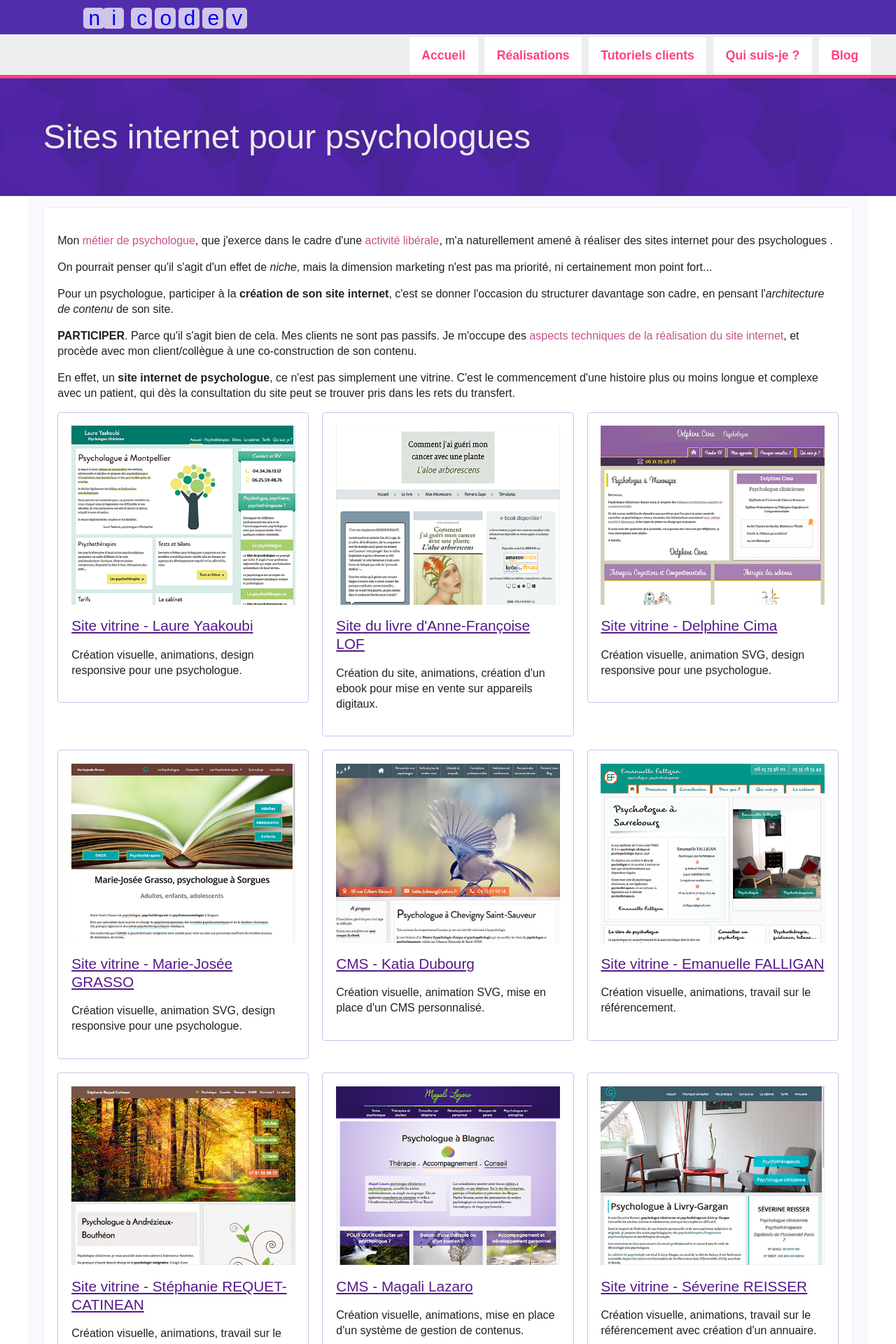
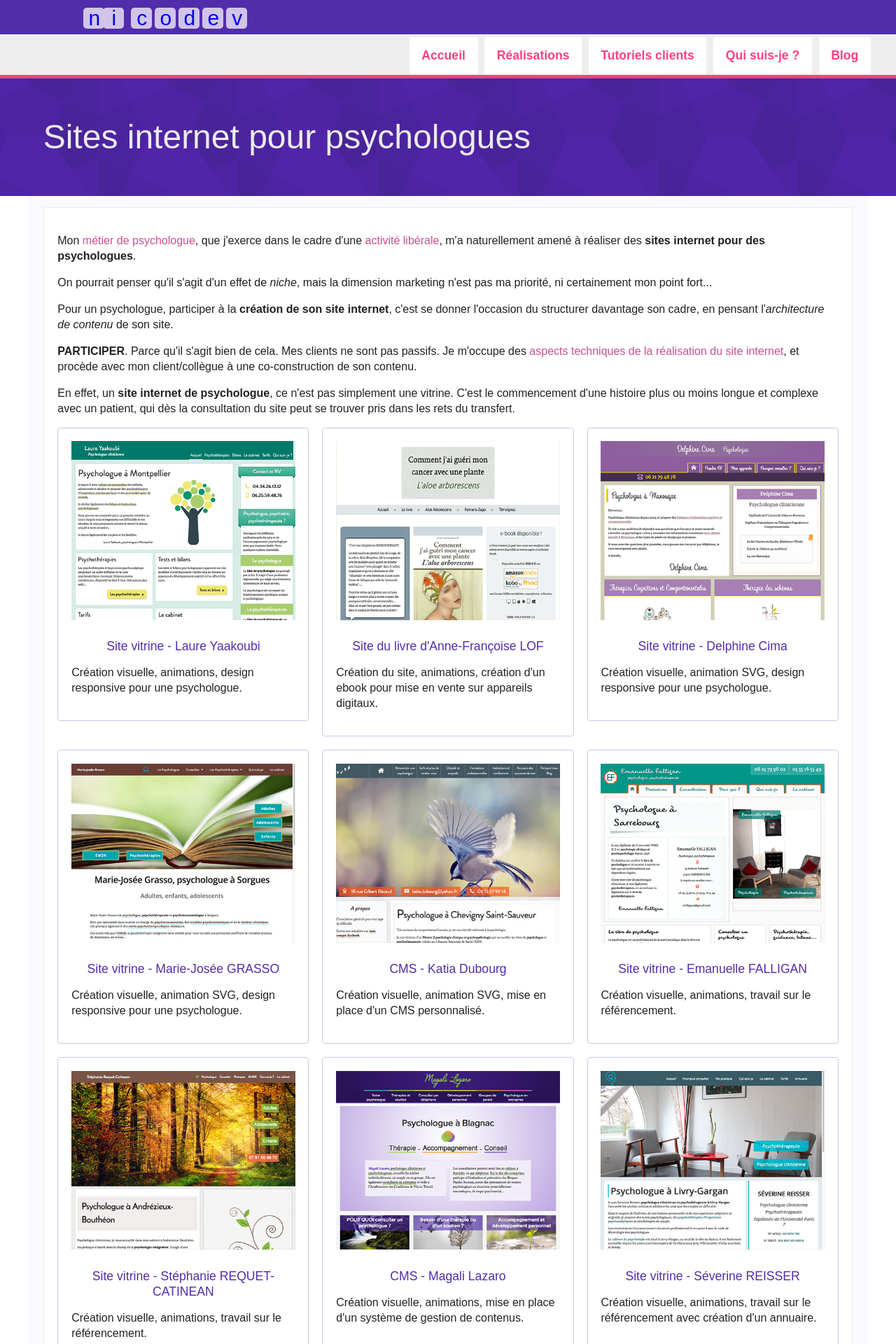
Before and after one commit to nicodev3/nicodev3.github.io, a Jekyll site: the page built from portfolio/site-internet-psychologue.html, in a window 1280 px wide. Shown: the top 1920 px of the page at 70% size. Built offline with Jekyll 4.4.1, drawn with Linux system fonts in a browser that asks for light colours; nearby versions of some CDN libraries.

Commit message:
begin showcase

```diff
--- a/_layouts/default.html
+++ b/_layouts/default.html
@@ -1,7 +1,9 @@
 {% include head.html %}
 {% include header.html %}
-	<div class="page-content-wrapper">
-		<h1 class="page-h1">{{ page.h1 }}</h1>
+	<section class="page-content-wrapper">
+        <header>
+            <h1 class="page-h1">{{ page.h1 }}</h1>
+        </header>
 		{{ content }}
-	</div>
+	</section>
 {% include footer.html %}
--- a/_scss/pages/_portfolio.scss
+++ b/_scss/pages/_portfolio.scss
@@ -49,5 +49,9 @@
 }
 
 .portfolio-h2 {
-  font-size : 1.3em;
+    font-size : 1.1em;
+    text-align : center;
+    font-weight: 400;
+    color: color(primary-color-dark);
+    margin-top: 1.5em;
 }
--- a/portfolio/site-internet-psychologue.html
+++ b/portfolio/site-internet-psychologue.html
@@ -4,110 +4,61 @@
 h1: Sites internet pour psychologues
 permalink: /portfolio/site-internet-psychologues
 ---
-
 <article class="content-fullpage">
-    <p>Mon <a href="http:nicodev3.github.io/developpeur-web/index.html">métier de psychologue</a>, que j'exerce dans le cadre d'une <a
-            href="http://psy92.info" title="www.psy92.info" target="_blank">activité libérale</a>, m'a naturellement amené à réaliser des
-        <stonga>sites internet pour des psychologues</stonga>
-        .
-    </p>
-    <p>On pourrait penser qu'il s'agit d'un effet de <span class="italic-text">niche</span>, mais la dimension
-        marketing n'est pas ma priorité, ni certainement mon point fort...</p>
-    <p>Pour un psychologue, participer à la <strong>création de son site internet</strong>, c'est se donner
-        l'occasion du structurer davantage son cadre, en pensant l'<span
-                class="italic-text">architecture de contenu</span> de son site.</p>
-    <p><b>PARTICIPER</b>. Parce qu'il s'agit bien de cela. Mes clients ne sont pas passifs. Je m'occupe des <a
-            href="">aspects techniques de la réalisation du site internet</a>, et procède avec mon client/collègue à
-        une co-construction de son contenu.</p>
-    <p>En effet, un <strong>site internet de psychologue</strong>, ce n'est pas simplement une vitrine. C'est le
-        commencement d'une histoire plus ou moins longue et complexe avec un patient, qui dès la consultation du
-        site peut se trouver pris dans les rets du transfert.</p>
+    <p>Mon <a href="http:nicodev3.github.io/developpeur-web/index.html">métier de psychologue</a>, que j'exerce dans le cadre d'une <a href="http://psy92.info" title="www.psy92.info" target="_blank">activité libérale</a>, m'a naturellement amené à réaliser des <strong>sites internet pour des psychologues</strong>.</p>
+    <p>On pourrait penser qu'il s'agit d'un effet de <span class="italic-text">niche</span>, mais la dimension marketing n'est pas ma priorité, ni certainement mon point fort...</p>
+    <p>Pour un psychologue, participer à la <strong>création de son site internet</strong>, c'est se donner l'occasion du structurer davantage son cadre, en pensant l'<span class="italic-text">architecture de contenu</span> de son site. </p>
+    <p><b>PARTICIPER</b>. Parce qu'il s'agit bien de cela. Mes clients ne sont pas passifs. Je m'occupe des <a href="">aspects techniques de la réalisation du site internet</a>, et procède avec mon client/collègue à une co-construction de son contenu. </p>
+    <p>En effet, un <strong>site internet de psychologue</strong>, ce n'est pas simplement une vitrine. C'est le commencement d'une histoire plus ou moins longue et complexe avec un patient, qui dès la consultation du site peut se trouver pris dans les rets du transfert. </p>
     <div class="gallery">
         <div class="gallery__item--3 gal-thumb">
-            <a class="portfolio-site-name" title="Psychologue à Montpellier" href="">
-                <img src="/images/screenshots/psy-montpellier.png" alt="site psychologue Montpellier" width="500"
-                     height="400">
-                <span class="thumbover"><svg class="icon icon-thumb"><use xlink:href="#icon-search"></use></svg></span>
-            </a>
-            <h2 class="portfolio-h2"><a href="">Site vitrine - Laure Yaakoubi</a></h2>
+            <a class="portfolio-site-name" title="Psychologue à Montpellier" href="showcase-psychologue-montpellier.html"><img src="/images/screenshots/psy-montpellier.png" alt="site psychologue Montpellier" width="500" height="400"><span class="thumbover"><svg class="icon icon-thumb"><use xlink:href="#icon-search"></use></svg></span></a>
+            <h2 class="portfolio-h2">Site vitrine - Laure Yaakoubi</h2>
             <p>Création visuelle, animations, design responsive pour une psychologue.</p>
         </div>
         <div class="gallery__item--3 gal-thumb">
-            <a class="portfolio-site-name" title="Anne-Françoise LOF" href="">
-                <img src="/images/screenshots/aloe.png" alt="Site aloe arborescens" width="500" height="400">
-                <span class="thumbover"><svg class="icon icon-thumb"><use xlink:href="#icon-search"></use></svg></span>
-            </a>
-            <h2 class="portfolio-h2"><a href="">Site du livre d'Anne-Françoise LOF</a></h2>
+            <a class="portfolio-site-name" title="Anne-Françoise LOF" href=""><img src="/images/screenshots/aloe.png" alt="Site aloe arborescens" width="500" height="400"><span class="thumbover"><svg class="icon icon-thumb"><use xlink:href="#icon-search"></use></svg></span></a>
+            <h2 class="portfolio-h2">Site du livre d'Anne-Françoise LOF</h2>
             <p>Création du site, animations, création d'un ebook pour mise en vente sur appareils digitaux.</p>
         </div>
         <div class="gallery__item--3 gal-thumb">
-            <a class="portfolio-site-name" title="Psychologue à Manosque" href="">
-                <img src="/images/screenshots/psy-manosque.png" alt="Psychologue à Manosque" width="500"
-                     height="400">
-                <span class="thumbover"><svg class="icon icon-thumb"><use xlink:href="#icon-search"></use></svg></span>
-            </a>
-            <h2 class="portfolio-h2"><a href="">Site vitrine - Delphine Cima</a></h2>
+            <a class="portfolio-site-name" title="Psychologue à Manosque" href=""><img src="/images/screenshots/psy-manosque.png" alt="Psychologue à Manosque" width="500" height="400"> <span class="thumbover"><svg class="icon icon-thumb"><use xlink:href="#icon-search"></use></svg></span></a>
+            <h2 class="portfolio-h2">Site vitrine - Delphine Cima</h2>
             <p>Création visuelle, animation SVG, design responsive pour une psychologue.</p>
         </div>
         <div class="gallery__item--3 gal-thumb">
-            <a class="portfolio-site-name" title="Psychologue à Sorgues" href="">
-                <img src="/images/screenshots/psy-sorgues.png" alt="Psychologue à Sorgues" width="500" height="400">
-                <span class="thumbover"><svg class="icon icon-thumb"><use xlink:href="#icon-search"></use></svg></span>
-            </a>
-            <h2 class="portfolio-h2"><a href="">Site vitrine - Marie-Josée GRASSO</a></h2>
+            <a class="portfolio-site-name" title="Psychologue à Sorgues" href=""><img src="/images/screenshots/psy-sorgues.png" alt="Psychologue à Sorgues" width="500" height="400"><span class="thumbover"><svg class="icon icon-thumb"><use xlink:href="#icon-search"></use></svg></span></a>
+            <h2 class="portfolio-h2">Site vitrine - Marie-Josée GRASSO</h2>
             <p>Création visuelle, animation SVG, design responsive pour une psychologue.</p>
         </div>
         <div class="gallery__item--3 gal-thumb">
-            <a class="portfolio-site-name" title="Psychologue à Chevigny" href="">
-                <img src="/images/screenshots/psy-chevigny.jpg" alt="Psychologue à Chevigny Saint Sauver" width="500" height="400">
-                <span class="thumbover"><svg class="icon icon-thumb"><use xlink:href="#icon-search"></use></svg></span>
-            </a>
-            <h2 class="portfolio-h2"><a href="">CMS - Katia Dubourg</a></h2>
+            <a class="portfolio-site-name" title="Psychologue à Chevigny" href=""><img src="/images/screenshots/psy-chevigny.jpg" alt="Psychologue à Chevigny Saint Sauver" width="500" height="400"><span class="thumbover"><svg class="icon icon-thumb"><use xlink:href="#icon-search"></use></svg></span> </a>
+            <h2 class="portfolio-h2">CMS - Katia Dubourg</h2>
             <p>Création visuelle, animation SVG, mise en place d'un CMS personnalisé.</p>
         </div>
-
         <div class="gallery__item--3 gal-thumb">
-            <a class="portfolio-site-name" title="Psychologue à Sarrebourg" href="">
-                <img src="/images/screenshots/psy-sarrebourg.png" alt="Psychologue à Sarrebourg" width="500"
-                     height="400">
-                <span class="thumbover"><svg class="icon icon-thumb"><use xlink:href="#icon-search"></use></svg></span>
-            </a>
-            <h2 class="portfolio-h2"><a href="">Site vitrine - Emanuelle FALLIGAN</a></h2>
+            <a class="portfolio-site-name" title="Psychologue à Sarrebourg" href=""><img src="/images/screenshots/psy-sarrebourg.png" alt="Psychologue à Sarrebourg" width="500" height="400"><span class="thumbover"><svg class="icon icon-thumb"><use xlink:href="#icon-search"></use></svg></span></a>
+            <h2 class="portfolio-h2">Site vitrine - Emanuelle FALLIGAN</h2>
             <p>Création visuelle, animations, travail sur le référencement.</p>
         </div>
         <div class="gallery__item--3 gal-thumb">
-            <a class="portfolio-site-name" title="Psychologue à Andrézieux-Bouthéon" href="">
-                <img src="/images/screenshots/psy-andrezieux.jpg" alt="Psychologue à Andrézieux-Bouthéon" width="500"
-                     height="400">
-                <span class="thumbover"><svg class="icon icon-thumb"><use xlink:href="#icon-search"></use></svg></span>
-            </a>
-            <h2 class="portfolio-h2"><a href="">Site vitrine - Stéphanie REQUET-CATINEAN</a></h2>
+            <a class="portfolio-site-name" title="Psychologue à Andrézieux-Bouthéon" href=""><img src="/images/screenshots/psy-andrezieux.jpg" alt="Psychologue à Andrézieux-Bouthéon" width="500" height="400"><span class="thumbover"><svg class="icon icon-thumb"><use xlink:href="#icon-search"></use></svg></span> </a>
+            <h2 class="portfolio-h2">Site vitrine - Stéphanie REQUET-CATINEAN</h2>
             <p>Création visuelle, animations, travail sur le référencement.</p>
         </div>
         <div class="gallery__item--3 gal-thumb">
-            <a class="portfolio-site-name" title="Psychologue à Blagnac" href="">
-                <img src="/images/screenshots/psy-blagnac.png" alt="Psychologue à Blagnac" width="500" height="400">
-                <span class="thumbover"><svg class="icon icon-thumb"><use xlink:href="#icon-search"></use></svg></span>
-            </a>
-            <h2 class="portfolio-h2"><a href="">CMS - Magali Lazaro</a></h2>
+            <a class="portfolio-site-name" title="Psychologue à Blagnac" href=""><img src="/images/screenshots/psy-blagnac.png" alt="Psychologue à Blagnac" width="500" height="400"><span class="thumbover"><svg class="icon icon-thumb"><use xlink:href="#icon-search"></use></svg></span></a>
+            <h2 class="portfolio-h2">CMS - Magali Lazaro</a></h2>
             <p>Création visuelle, animations, mise en place d'un système de gestion de contenus.</p>
         </div>
         <div class="gallery__item--3 gal-thumb">
-            <a class="portfolio-site-name" title="Psychologue à Livry-Gargan" href="">
-                <img src="/images/screenshots/psy-livry-gargan.jpg" alt="Psychologue à Livry-Gargan" width="500"
-                     height="400">
-                <span class="thumbover"><svg class="icon icon-thumb"><use xlink:href="#icon-search"></use></svg></span>
-                <h2 class="portfolio-h2"><a href="">Site vitrine - Séverine REISSER</a></h2>
-                <p>Création visuelle, animations, travail sur le référencement avec création d'un annuaire.</p>
-            </a>
-
+            <a class="portfolio-site-name" title="Psychologue à Livry-Gargan" href=""><img src="/images/screenshots/psy-livry-gargan.jpg" alt="Psychologue à Livry-Gargan" width="500" height="400"><span class="thumbover"><svg class="icon icon-thumb"><use xlink:href="#icon-search"></use></svg></span></a>
+            <h2 class="portfolio-h2">Site vitrine - Séverine REISSER</h2>
+            <p>Création visuelle, animations, travail sur le référencement avec création d'un annuaire.</p>
         </div>
         <div class="gallery__item--3 gal-thumb">
-            <a class="portfolio-site-name" title="Psychologue à Ussel" href="">
-                <img src="/images/screenshots/psy-ussel.jpg" alt="Psychologue à Ussel" width="500" height="400">
-                <span class="thumbover"><svg class="icon icon-thumb"><use xlink:href="#icon-search"></use></svg></span>
-            </a>
-            <h2 class="portfolio-h2"><a href="">Site vitrine - Sylvie DUPONT-BERAIL</a></h2>
+            <a class="portfolio-site-name" title="Psychologue à Ussel" href=""><img src="/images/screenshots/psy-ussel.jpg" alt="Psychologue à Ussel" width="500" height="400"><span class="thumbover"><svg class="icon icon-thumb"><use xlink:href="#icon-search"></use></svg></span></a>
+            <h2 class="portfolio-h2">Site vitrine - Sylvie DUPONT-BERAIL</h2>
             <p>Création visuelle, site vitrine.</p>
         </div>
     </div>
```
Also changed, not shown: package.json (+11 -4 lines), portfolio/showcase-psychologue-montpellier.html (added, +12 -0 lines), Gemfile.lock, css/main.css. Lines whose indentation alone changed are shown as unchanged.
